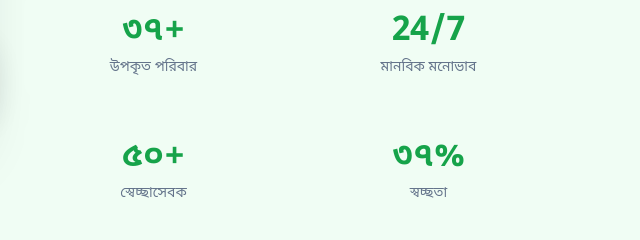
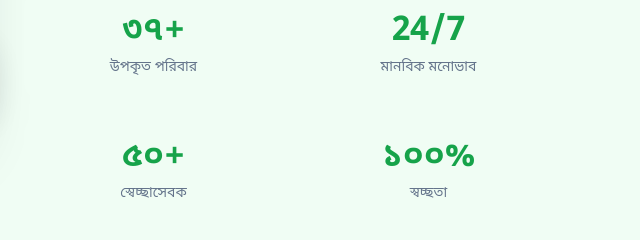
Before and after one commit to dreamstealer143-star/Sst, a plain HTML site: page index.html in a window 1280 px wide. Shown: the part 1760-2000 px from the top of the page, 640-1280 px from the left. Drawn offline with nearby package versions, Linux system fonts and the light colour scheme.

Commit message:
Update index.html

```diff
--- a/index.html
+++ b/index.html
@@ -285,7 +285,7 @@
               <div class="col-6"><div class="stat-box"><h3>৩৭+</h3><p>উপকৃত পরিবার</p></div></div>
               <div class="col-6"><div class="stat-box"><h3>24/7</h3><p>মানবিক মনোভাব</p></div></div>
               <div class="col-6"><div class="stat-box"><h3>৫০+</h3><p>স্বেচ্ছাসেবক</p></div></div>
-              <div class="col-6"><div class="stat-box"><h3>৩৭%</h3><p>স্বচ্ছতা</p></div></div>
+              <div class="col-6"><div class="stat-box"><h3>১০০%</h3><p>স্বচ্ছতা</p></div></div>
             </div>
           </div>
         </div>
```
